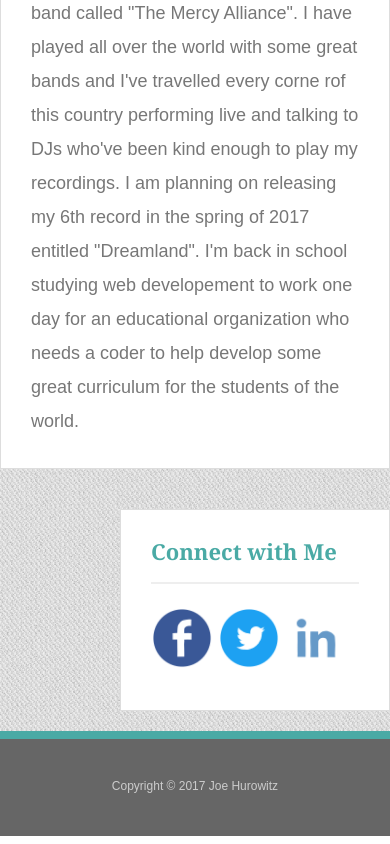
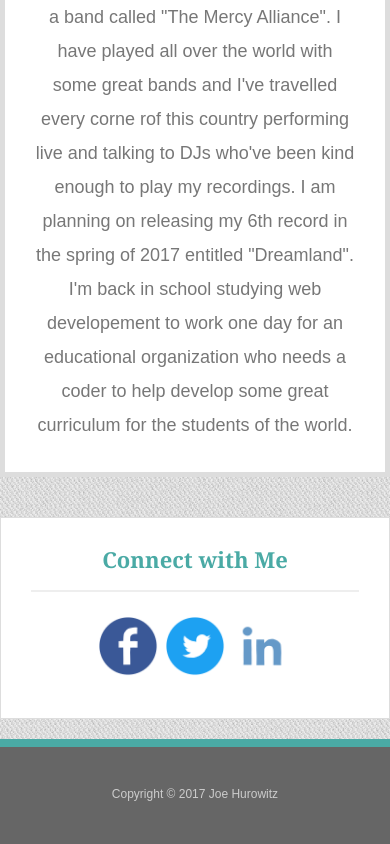
Before and after one commit to joehurowitz/Responsive-Portfolio, a plain HTML site: page index.html in a window 390 px wide. Shown: the part 579-1423 px from the top of the page. Drawn offline with Linux system fonts and the light colour scheme.

Commit message:
updated hw Feb 13

```diff
--- a/assets/css/style.css
+++ b/assets/css/style.css
@@ -205,7 +205,7 @@ body {
    width: 100%;
    max-width: 650px;
    background: #fff;
-   border: 1px solid #ddd;
+   border: 5px solid #ddd;
  }
 
 
@@ -248,3 +248,62 @@ body {
    background: #4aaaa5;
    border: 0 none;
  }
+
+
+
+@media(max-width: 980px){
+
+      nav,
+      .sidebar,
+      .main-section,
+      #logo
+         {
+      float:none;
+      text-align: center;
+      width:100%;
+      }
+      .sidebar{
+         max-width: 900px;
+      }
+
+
+
+@media(max-width: 768px){
+
+      nav,
+      .sidebar,
+      .main-section,
+      #logo
+         {
+      float:none;
+      text-align: center;
+      width:100%;
+      }
+
+
+      .sidebar{
+         max-width: 700px;
+      }
+
+
+@media(max-width: 640px){
+
+      nav,
+      .sidebar,
+      .main-section,
+      #logo
+         {
+      float:none;
+      text-align: center;
+      width:100%;
+      }
+
+      .sidebar{
+         max-width: 600px;
+      }
+
+
+
+
+
+}
--- a/index.html
+++ b/index.html
@@ -2,7 +2,7 @@
  <html lang="en-us">
 
  <head>
-   <meta charset="UTF-8">
+   <meta charset="UTF-8" name="viewport" content="width=device-width, initial-scale=1.0">
    <title>About | Joe Hurowitz</title>
    <!--<link rel="stylesheet" type="text/css" href="assets/css/reset.css">-->
    <link rel="stylesheet" type="text/css" href="assets/css/style.css">
@@ -12,7 +12,7 @@
 
    <header id="masthead">
      <div class="container">
-       <a href="HomeworkIndex.html" id="logo">Joe Hurowitz</a>
+       <a href="index.html" id="logo">Joe Hurowitz</a>
        <nav>
          <a href="index.html">About</a>
          <a href="portfolio.html">Portfolio</a>
@@ -28,20 +28,20 @@
        <img src="assets/images/JoeLandscape1.jpg"" class="auth-image" alt="Your Name">
 
        <p>My name is Joe Hurowitz. I've been a musician and school teacher for many years. I teach music in an elementary school in Washington DC and my daughter Madeleine is 11 years old. I sing and play guitar, piano and bass in a band called "The Mercy Alliance".
-    I have played all over the world with some great bands and I've travelled every corne rof this country performing live and talking to DJs who've been kind enough to play my recordings.
-    I am planning on releasing my 6th record in the spring of 2017 entitled "Dreamland".
-    I'm back in school studying web developement to work one day for an educational organization who needs a coder to help develop some great curriculum for the students of the world.</p>
+      I have played all over the world with some great bands and I've travelled every corne rof this country performing live and talking to DJs who've been kind enough to play my recordings.
+      I am planning on releasing my 6th record in the spring of 2017 entitled "Dreamland".
+      I'm back in school studying web developement to work one day for an educational organization who needs a coder to help develop some great curriculum for the students of the world.</p>
 
      </section>
 
      <section class="sidebar">
-       <div id="connect">
+
          <h2>Connect with Me</h2>
 
          <a href="https://www.facebook.com/joe.rathbone.50"><img src="assets/images/social_media_circled_network-11-128.png" class="social" alt="FaceBook" /></a>
          <a href="https://twitter.com/mercy_alliance"><img src="assets/images/social_media_circled_network-06-128.png" class="social" alt="Twitter" /></a>
          <a href="https://www.linkedin.com/in/joe-hurowitz-00739baa?trk=nav_responsive_tab_profile"><img src="assets/images/social_media_network-18-128.png" class="social" alt="Linkdin" /></a>
-       </div>
+
      </section>
    </div>
 
```
Also changed, not shown: contact.html (+4 -4 lines), portfolio.html (+4 -4 lines).
